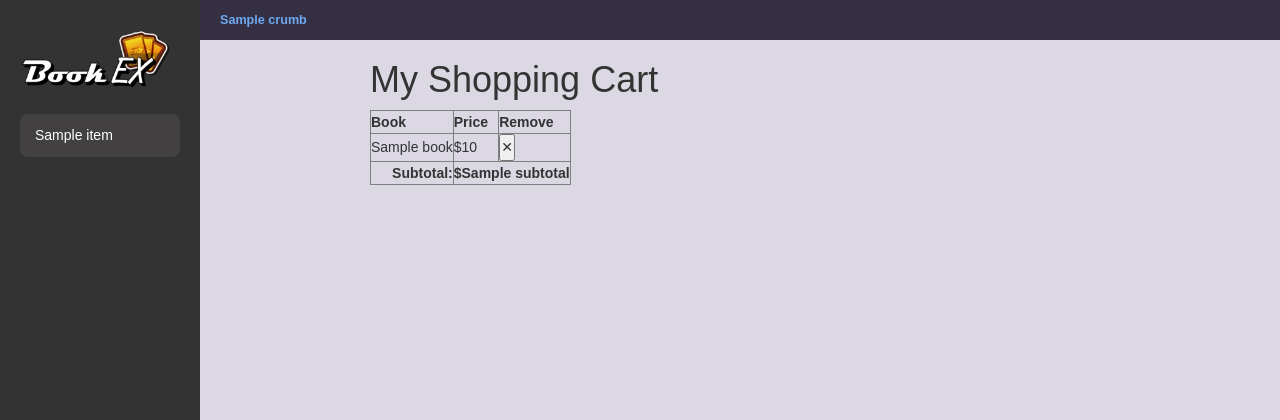
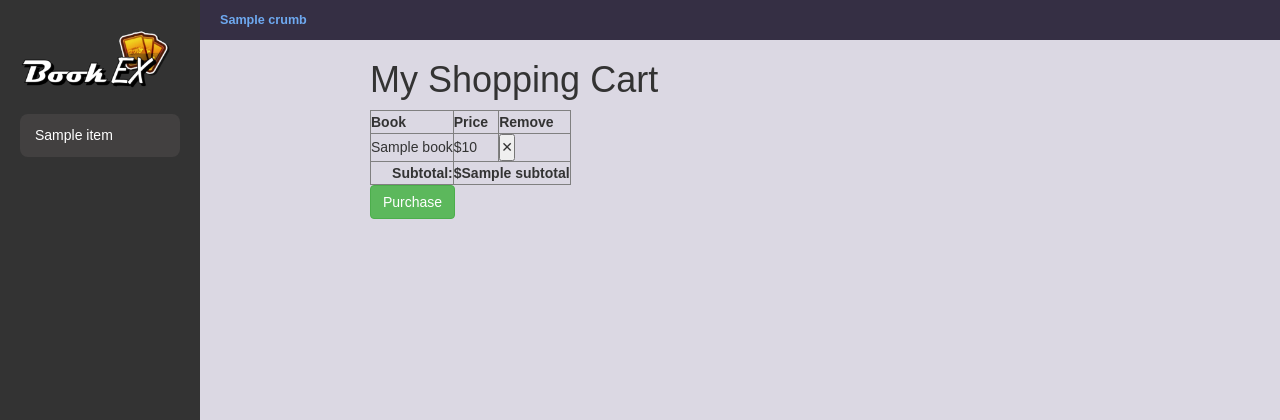
Before and after one commit to jmiralo84/BookEx, a Django app: template bookEx/templates/bookMng/cart.html in a window 1280 px wide. Shown: the top 420 px of the page. Run offline with Django 3.2, Linux system fonts and the light colour scheme; the template is opened without the code that fills it: most values are stand-ins (such as "Sample title", 1, 10 or a date in 2020); some libraries are stand-ins or nearby versions.

Commit message:
added purchase ability to cart

```diff
--- a/bookEx/templates/bookMng/cart.html
+++ b/bookEx/templates/bookMng/cart.html
@@ -33,6 +33,12 @@
     </tr>
   </table>
 
+  <form action="{% url 'purchase_books' %}" method="post">
+  {% csrf_token %}
+  <button type="submit" class="btn btn-success">Purchase</button>
+  </form>
+
+
 {% else %}
   <p>Your cart is empty.</p>
 {% endif %}
```
